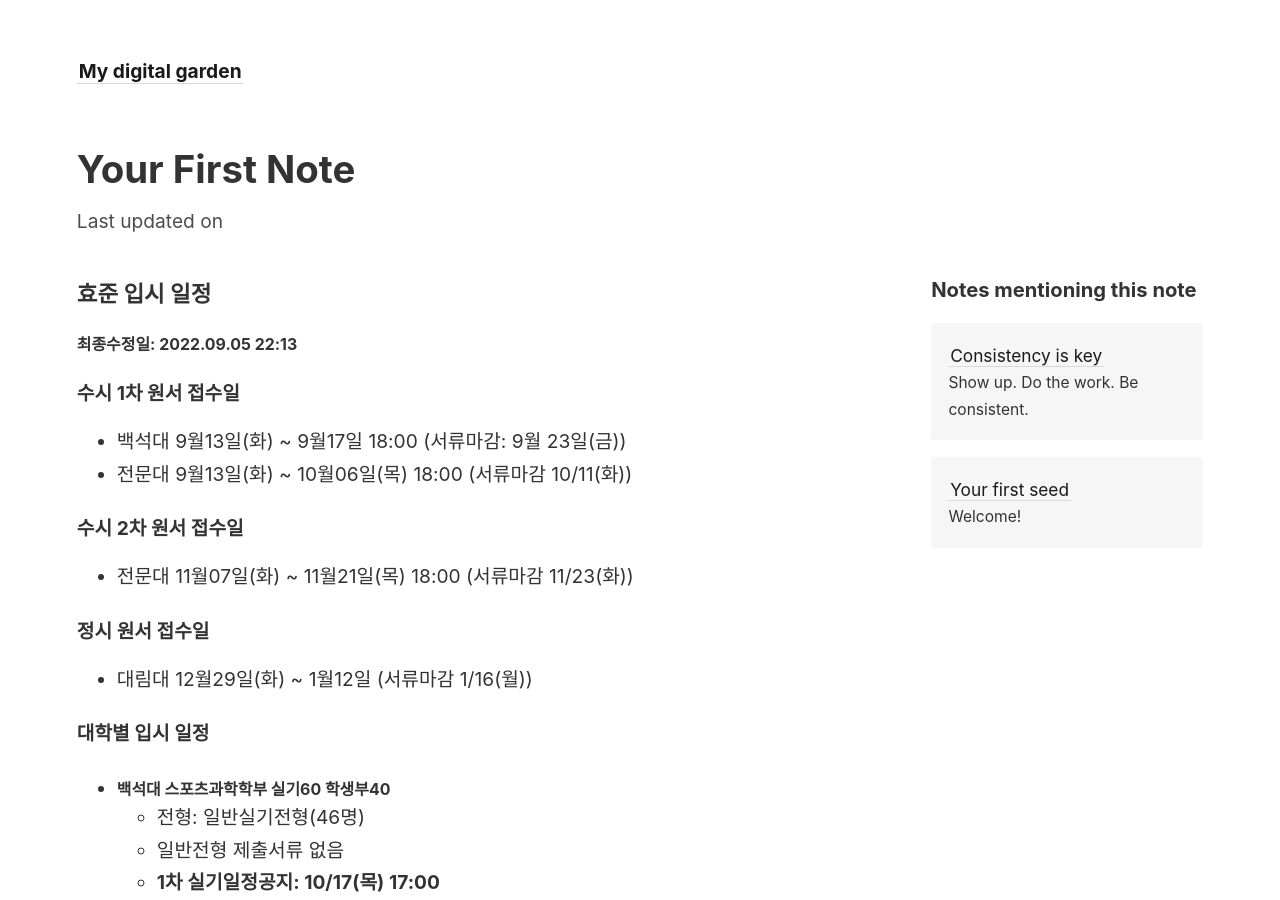
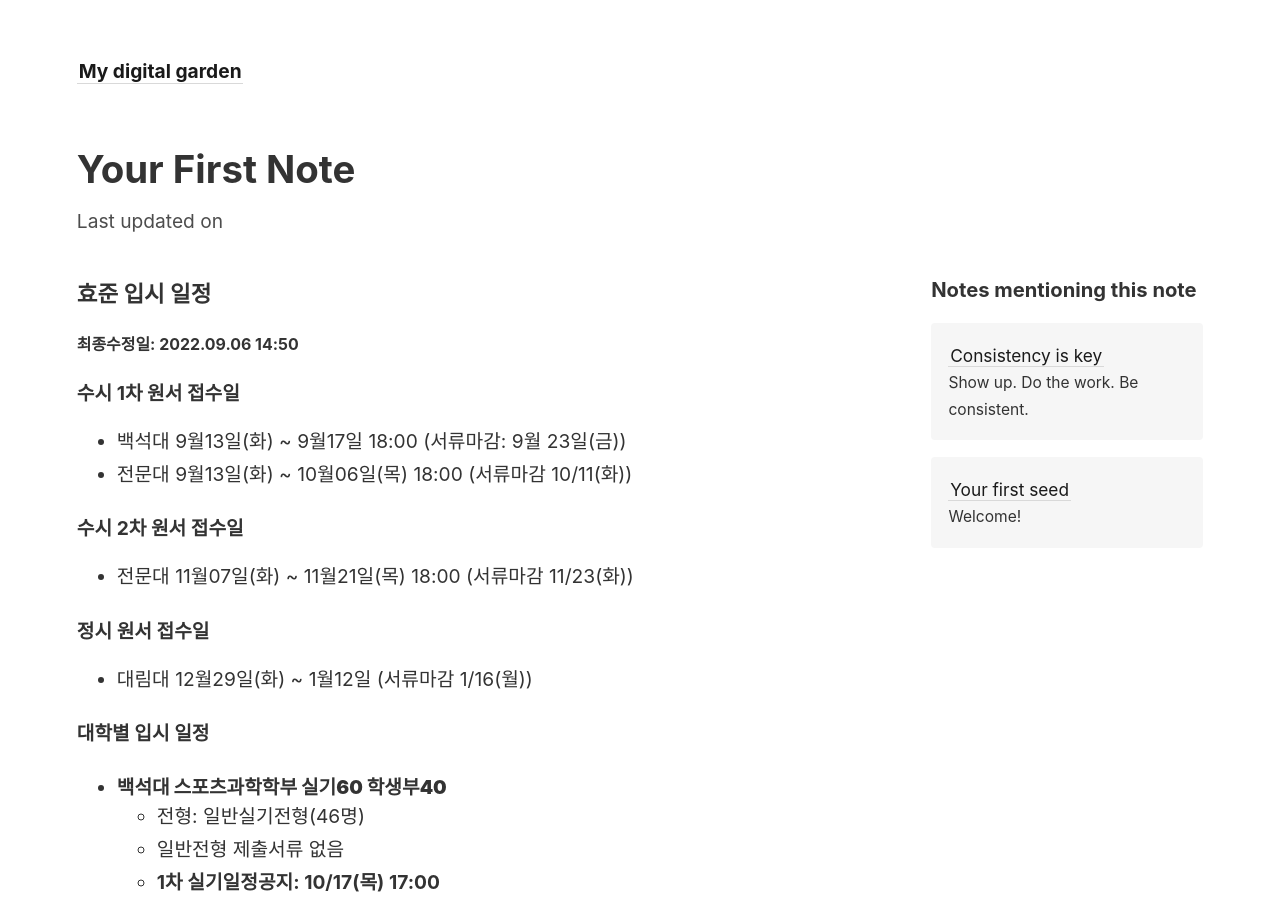
Before and after one commit to 2008057/s3c0nd5rain, a Jekyll site: the page built from _notes/your-first-note.md, in a window 1280 px wide and 900 px high. Built offline with Jekyll 4.4.1, drawn with Linux system fonts in a browser that asks for light colours; some of the changed text lies outside the part shown.

Commit message:
타이틀 수정

```diff
--- a/_notes/your-first-note.md
+++ b/_notes/your-first-note.md
@@ -1,5 +1,5 @@
 ### 효준 입시 일정
-##### 최종수정일: 2022.09.05 22:13
+##### 최종수정일: 2022.09.06 14:50
 
 #### 수시 1차 원서 접수일
 - 백석대 9월13일(화) ~ 9월17일 18:00 (서류마감: 9월 23일(금))
@@ -12,7 +12,7 @@
 - 대림대 12월29일(화) ~ 1월12일 (서류마감 1/16(월))
 
 #### 대학별 입시 일정
-- ##### 백석대 스포츠과학학부 실기60 학생부40
+- #### **백석대 스포츠과학학부 실기60 학생부40**
 	- 전형: 일반실기전형(46명)
 	- 일반전형 제출서류 없음
 	- **1차 실기일정공지: 10/17(목) 17:00**
@@ -24,7 +24,7 @@
 	- 충원마감: 12월 26일(월) 18:00
 	- 수시 입결: 최저 6.53, 평균 5.15, 추합 19
 
-- ##### 연성대 스포츠 재활 면접60 학생부40
+- #### **연성대 스포츠 재활 면접60 학생부40**
 	- 일반전형 제출서류 없음
 	- **1차 면접일정공지: 10/06(목)**
 	- 1차 면접예약: 10/11(화) 16:00~10/12(수) 16:00
@@ -39,7 +39,7 @@
 	- 충원마감: 12월 28일(수) 16:00
 	- 수1 입결: 최저 6.97, 평균 5.62, 추합 30
 	- 수2 입결: 최저 5.45, 평균 5.07, 추합 6
-- ##### 서일대 레저스포츠(헬스케어) 학과 면접60 학생부40
+- #### **서일대 레저스포츠(헬스케어) 학과 면접60 학생부40**
 	- 일반전형 제출서류 없음
 	- **1차 면접일정공지: 10/06(목)**
 	- 1차 면접예약: 10/11(화) 16:00 ~ 18:00
@@ -53,7 +53,7 @@
 	- 수1 입결: 최저 7.47, 평균 5.85, 추합 25
 	- 수2 입결: 최저 7.50, 평균 5.74, 추합 25
 	- 면접 내용: 스포츠헬스케어 전망 및 인식도, 본인의 피트니스 정도, 운동경험유무
-- ##### 대림대 스포츠학부-지도과 서류60 면접40(정시: 면접 40, 실기 60)
+- #### **대림대 스포츠학부-지도과 서류60 면접40(정시: 면접 40, 실기 60)**
 	- 학생건강기록부 사본 1부(학생건강체력평가제, 우수한 1개학년 제출)
 	- 서류제출마감: 10/06(목)
 	- **1차 면접일정공지: 10/06(목)**
@@ -73,7 +73,7 @@
 	- 정시합격격일정 확인필요
 	- 정시실기종목: 20m왕복달리기, 제자리멀리뛰기, 윗몸일으키기
 <img src="/assets/스크린샷 2022-09-02 11.33.47.png"/>
-- ##### 동서울대 레저스포츠 실기60 학생부40
+- #### **동서울대 레저스포츠 실기60 학생부40**
 	- 일반전형 제출서류 없음
 	- **1차 면접일정공지: 9/09(금)**
 	- 1차 면접예약: 10/11(화) 14:00 ~ 10/12(수) 17:00
@@ -89,7 +89,7 @@
 	- 수2 입결: 최저 -, 평균 6.4, 추합 31
 <img src="/assets/스크린샷 2022-09-02 13.40.45.png"/>
 <img src="/assets/스크린샷 2022-09-02 13.41.48.png"/>
-- ##### 부천대 재활스포츠과 면접60 학생부40
+- #### **부천대 재활스포츠과 면접60 학생부40**
 	- 일반전형 제출서류 없음
 	- 1차 면접예약: 10/15(토) 11:00 ~ 16:00
 	- 1차 면접일: 10/15(토)
@@ -105,19 +105,19 @@
 	- 충원마감: 12/28(수)
 	- 수1 입결: 최저 6.8, 평균 5.1, 추합 23
 	- 수2 입결: 최저 6.3, 평균 5.1, 추합 4
-- ##### 오산대 스포츠지도과 학생부100
+- #### **오산대 스포츠지도과 학생부100**
 	- 1차 합격자발표: 11/03(목) 11:00
 	- 2차 합격자발표: 12/15(목) 11:00
 	- 예치등록마감: 12/19(월)
 	- 충원마감: 12/28(수)
 	- 수1 입결: 최저 8.1, 평균 6.35, 추합 -
 	- 수2 입결: 최저 8.5, 평균 6.7, 추합 -
-- ##### 신구대 스포츠재활과 학생부100(신설)
+- #### **신구대 스포츠재활과 학생부100(신설)**
 	- 1차 합격자발표: 11/01(화)
 	- 2차 합격자발표: 12/13(화)
 	- 예치등록마감: 12/19(월)
 	- 충원마감: 12/28(수)
-- ##### 용인예술과학대 스포츠지도자과 면접70 학생부30
+- #### **용인예술과학대 스포츠지도자과 면접70 학생부30**
 	- 일반전형 제출서류 없음
 	- 1차 면접확인: 10/11(화) 17:00
 	- 1차 면접일: 10/14(금)
@@ -136,7 +136,7 @@
 
 ---
 
-- ##### 효준 지원 예정 학교
+- #### **효준 지원 예정 학교**
 	- 백석대
 	- 연성대
 	- 서일대
```
Also changed, not shown: other parts of _notes/your-first-note.md (+5 -9 lines), 1 other file.
